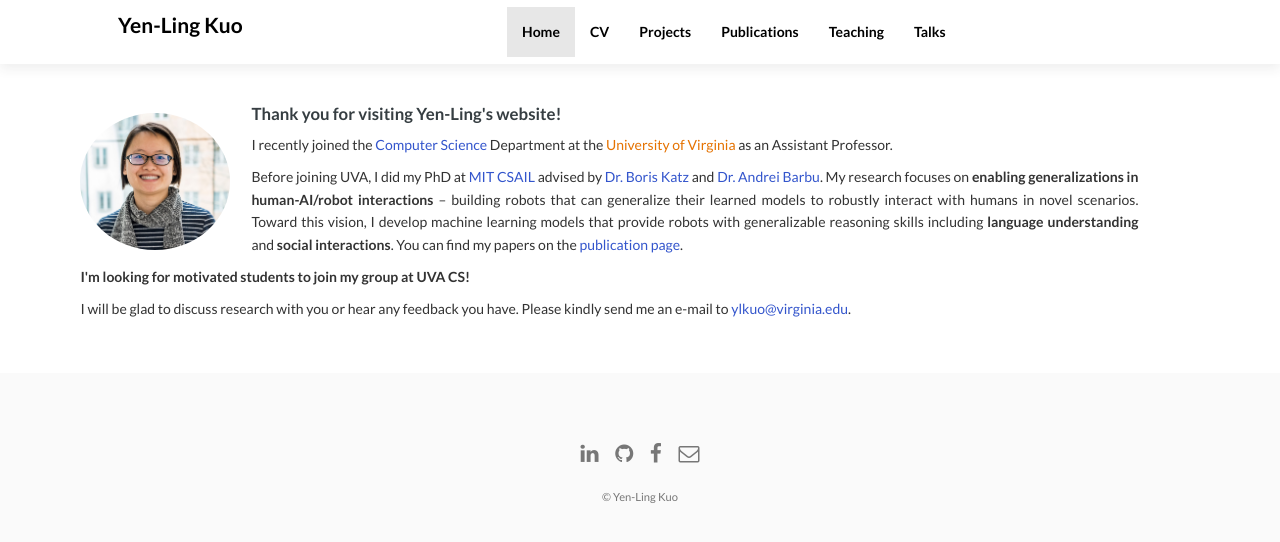
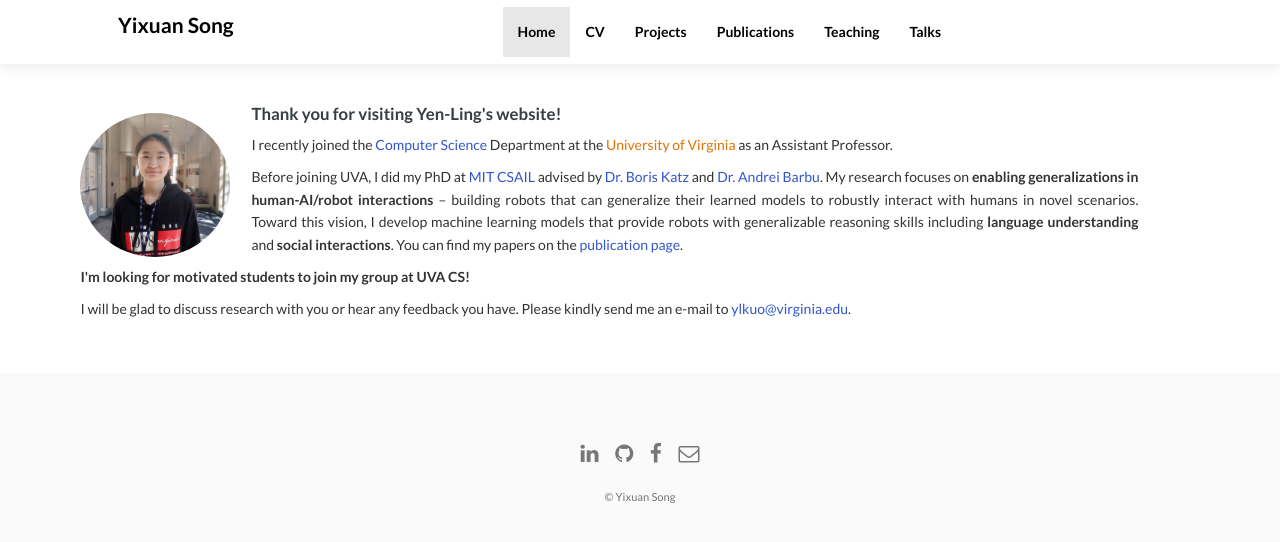
Before and after one commit to cassie-song/Cassie-song.github.io, a plain HTML site: page app/index.html in a window 1280 px wide. Drawn offline with nearby package versions, Linux system fonts and the light colour scheme.

Commit message:
First Time

```diff
--- a/app/home.html
+++ b/app/home.html
@@ -3,7 +3,7 @@
   <div class="img-block">
     <div class="cell">
       <br />
-      <a href="#" class="image avatar"><img src="images/yenling-4.jpg" alt="Yen-Ling Kuo" /></a>
+      <a href="#" class="image avatar"><img src="images/Yixuan_Song.jpeg" alt="Yixuan Song" /></a>
     </div>
   </div>
 
--- a/app/index.html
+++ b/app/index.html
@@ -5,7 +5,7 @@
     <meta http-equiv="X-UA-Compatible" content="IE=edge">
     <meta name="viewport" content="width=device-width, initial-scale=1">
 
-    <title>Yen-Ling Kuo</title>
+    <title>Yixuan Song</title>
 
     <!-- Bootstrap -->
     <link href="assets/bootstrap/css/bootstrap.min.css" rel="stylesheet">
@@ -29,7 +29,7 @@
             <span class="icon-bar"></span>
             <span class="icon-bar"></span>
           </button>
-          <a class="navbar-brand" href="/">Yen-Ling Kuo</a>
+          <a class="navbar-brand" href="/">Yixuan Song</a>
         </div>
         <div id="navbar" class="collapse navbar-collapse">
           <ul class="nav navbar-nav">
@@ -60,7 +60,7 @@
         <li><a href="https://docs.google.com/forms/d/1uzfY5pjrTd0yv04wIKP0sAhlKSxn5jAPzd7YoOvqxlE/viewform" class="icon fa-envelope-o"><span class="label">Email</span></a></li>
       </ul>
       <ul class="copyright">
-        <li>&copy; Yen-Ling Kuo</li>
+        <li>&copy; Yixuan Song</li>
       </ul>
     </footer>
 
```
Also changed, not shown: app/images/Yixuan_Song.jpeg (added), 1 other file.
